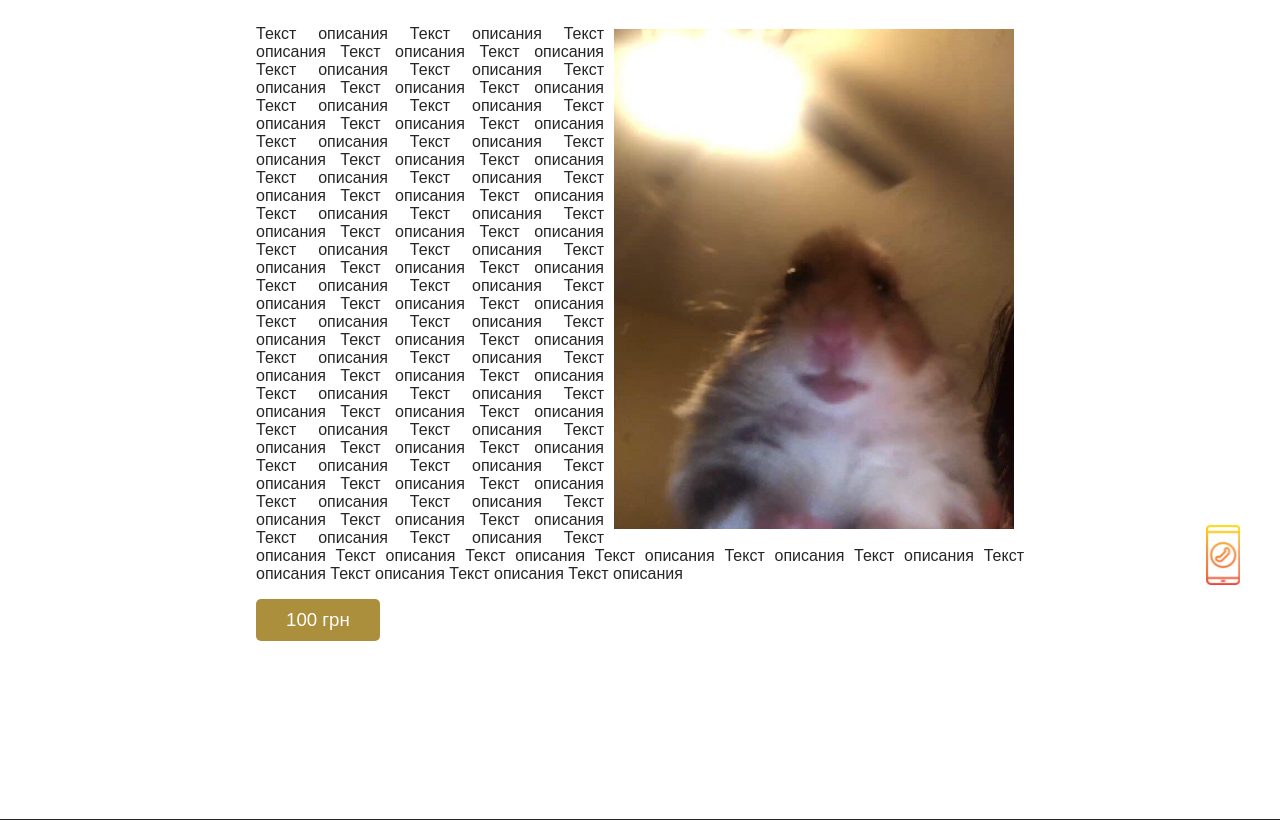
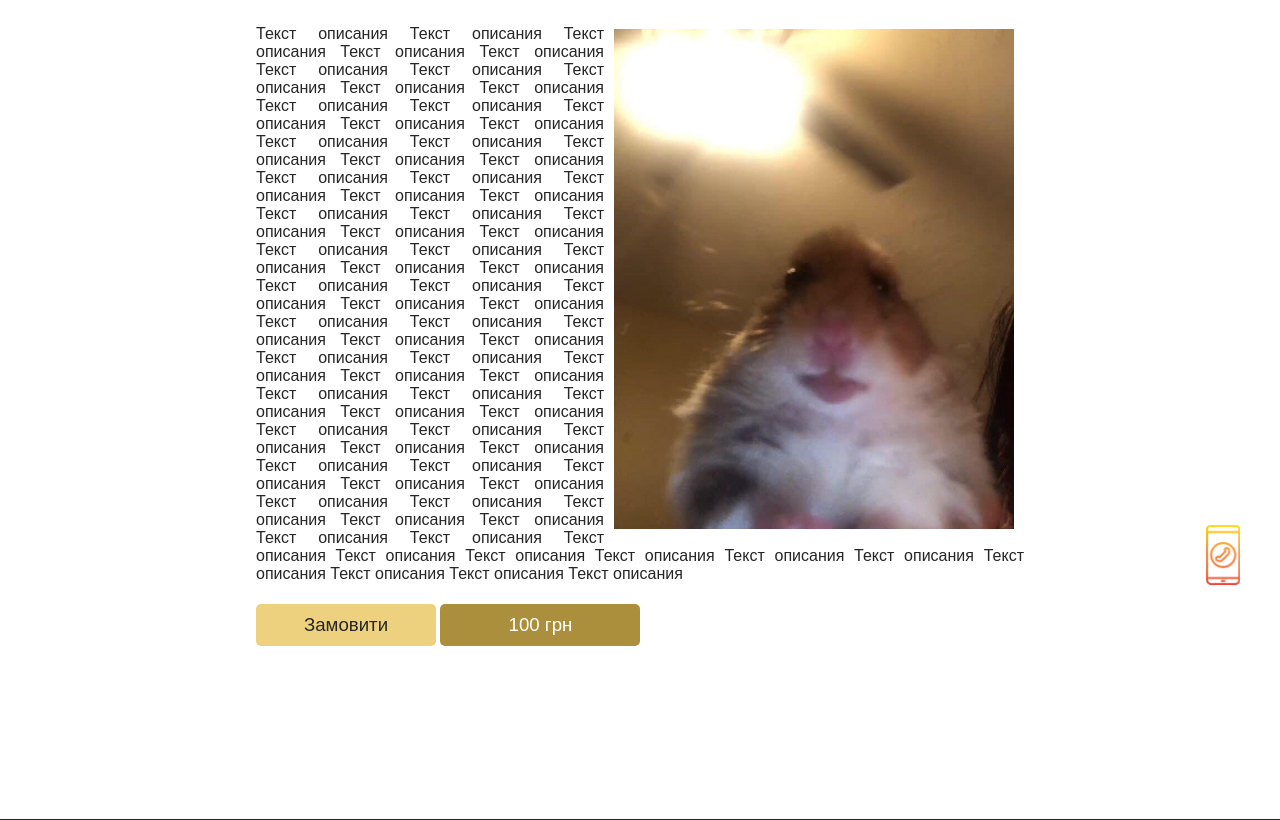
Before and after one commit to argusus/viking, a Django app: page /ru/services/1 in a window 1280 px wide. Shown: the part 185-1005 px from the top of the page. Run offline with Django 3.2, Linux system fonts and the light colour scheme; data comes from the database, SQL or seed files in the repository.

Commit message:
Кнопки на главной и кнопка заказать в детаилзах

```diff
--- a/main/templates/main/detail.html
+++ b/main/templates/main/detail.html
@@ -18,6 +18,6 @@
     {% else %}<h2>Ціна даної послуги:</h2>
     {% endif %}
 </div>
+    <a style="text-decoration: none" href="{% url 'order' %}"><div class="priceDetail button" style="color: #262626">{% translate 'Замовити' %}</div></a>
     <div class="priceDetail">{{ detail.price }} {{ detail.si }}</div>
-
 {% endblock %}
--- a/main/templates/main/index.html
+++ b/main/templates/main/index.html
@@ -45,7 +45,7 @@
             <h3 align="center" style="margin-top: 50px">{% translate 'Оберіть послугу' %}:</h3>
            <ul class="rab">
                 {% for i in service %}
-                    <li><a href="{% url 'order' %}"><p style="text-align: center; width: 100%">{{ i.service }}</p></a></li>
+                    <li><a href="{% url 'service_detail' i.id %}"><p style="text-align: center; width: 100%">{{ i.service }}</p></a></li>
                 {% endfor %}
             </ul>
             <h1 style="color: #bda874">{% blocktranslate with min_price=min_price.price max_price=max_price.price %}Ціна від {{ min_price }} до {{ max_price }} грн{% endblocktranslate %}</h1>
--- a/static/main/style/style.css
+++ b/static/main/style/style.css
@@ -238,7 +238,10 @@ header a:hover{
 .priceDetail{
 	background-color: #ac8f3c;
 	padding: 10px 30px;
-	position: absolute;
+	//position: absolute;
+	display: inline-block;
+	width: 140px;
+	text-align: center;
 	border-radius: 5px;
 	color: #ffffff;
 	font-size: 14pt;
```
Also changed, not shown: main/templates/main/base.html (+5 -5 lines), locale/ru/LC_MESSAGES/django.po, 1 other file.
